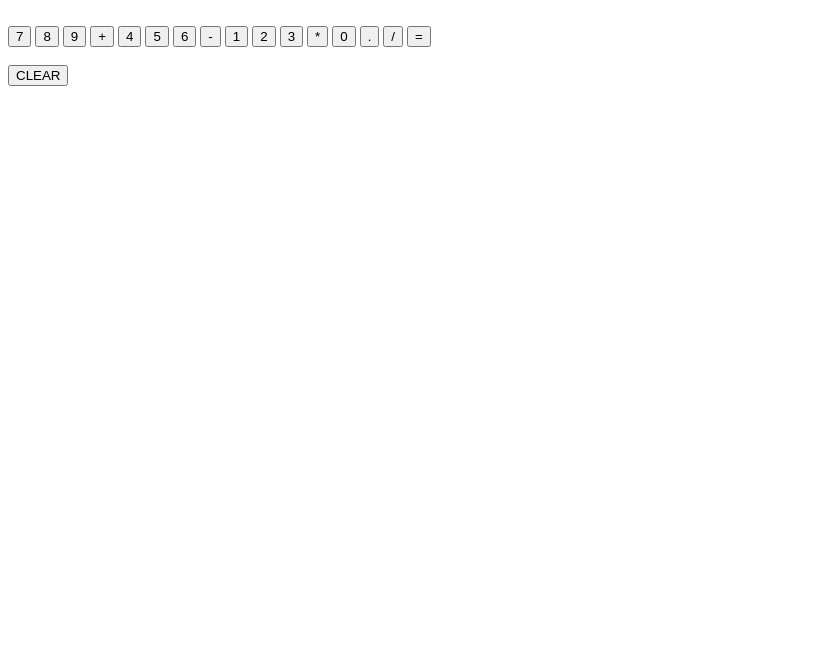
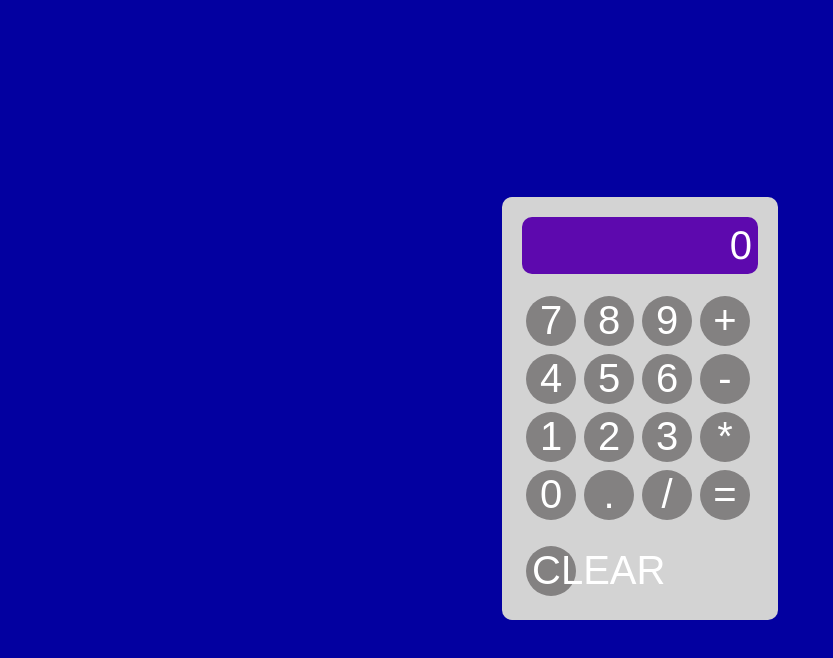
Before and after one commit to cenan54/js-calculator, a plain HTML site: page index.html in a window 1280 px wide. Shown: the whole page, without its empty margins (0-833 px from the left). Drawn offline with Linux system fonts and the light colour scheme.

Commit message:
added css elements for the button and calc screen

```diff
--- a/styles.css
+++ b/styles.css
@@ -0,0 +1,51 @@
+body{
+    display: flex; /*initialize flexible box*/
+    justify-content: center; /*center everything left to right*/
+    align-items: center; /* center everything top the bottom*/
+    height: 100vh; /*setting viewport 100*/
+    background: rgb(3, 0, 160);
+}
+
+.calculator{
+    background-color: rgb(211, 211, 211);
+    padding: 20px;
+    border-radius: 10px;
+}
+
+.screen{
+    width:224px;
+    background-color: rgb(93, 9, 174);
+    font-size: 40px;
+    text-align: end;
+    padding: 6px;
+    color: white;
+    border-radius: 10px;
+    font-family: Helvetica, sans-serif;
+}
+
+.buttons{
+    width: 232px;
+    display: flex;
+    flex-wrap: wrap;
+}
+
+button{
+    background-color: rgb(131,129,129);
+    border:none;
+    color:rgb(255,255,255);
+    font-size: 40px;
+    width:50px;
+    height:50px;
+    border-radius: 25px;
+    margin:4px;
+}
+
+button:hover{
+    background-color: rgb(53, 53, 50);
+}
+
+button:active{
+    background-color: rgb(232, 232, 232);
+    color: black;
+    border: 2px solid rgb(0, 0, 0);
+}
```
Also changed, not shown: index.html (+1 -1 lines).
